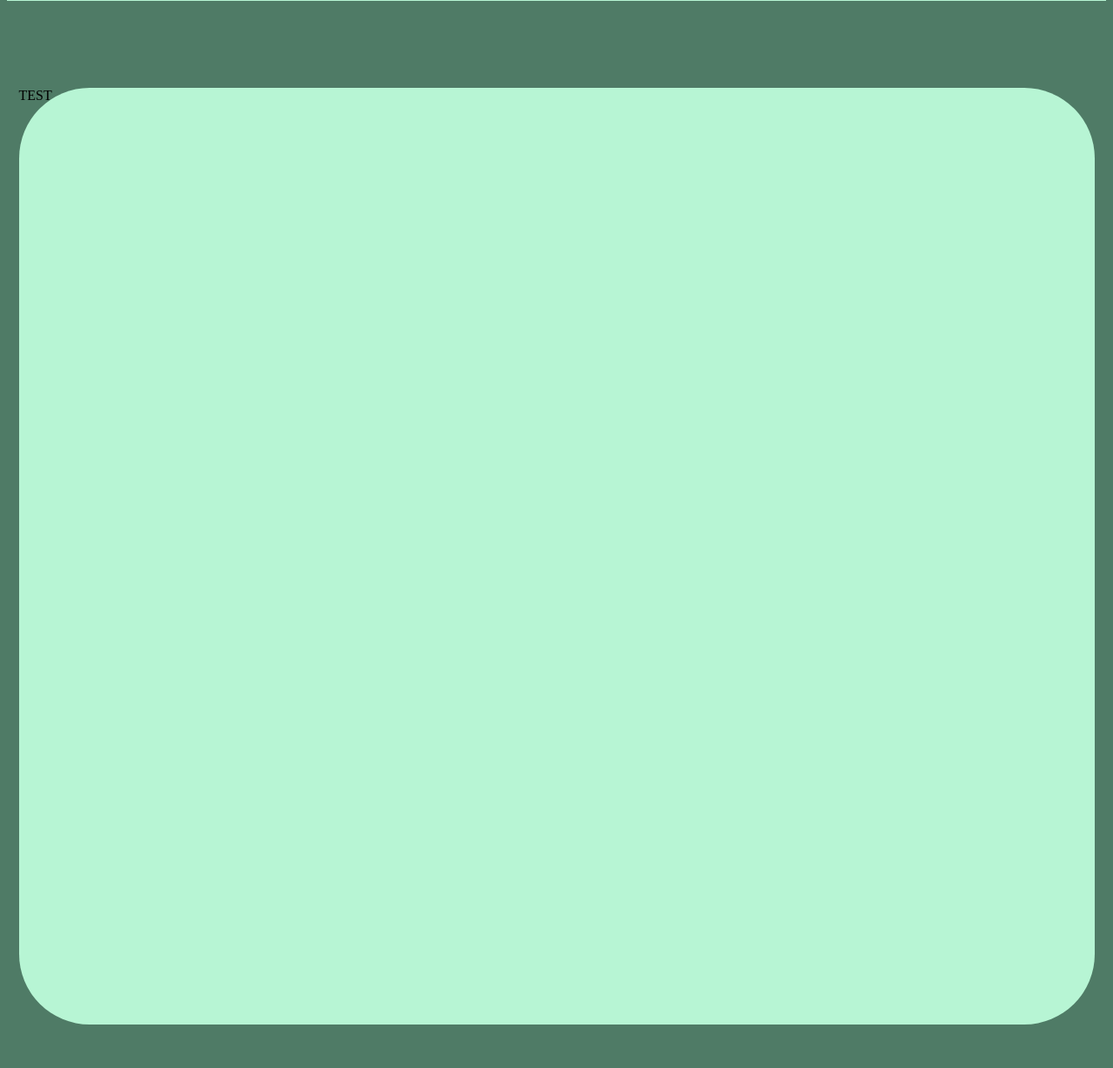
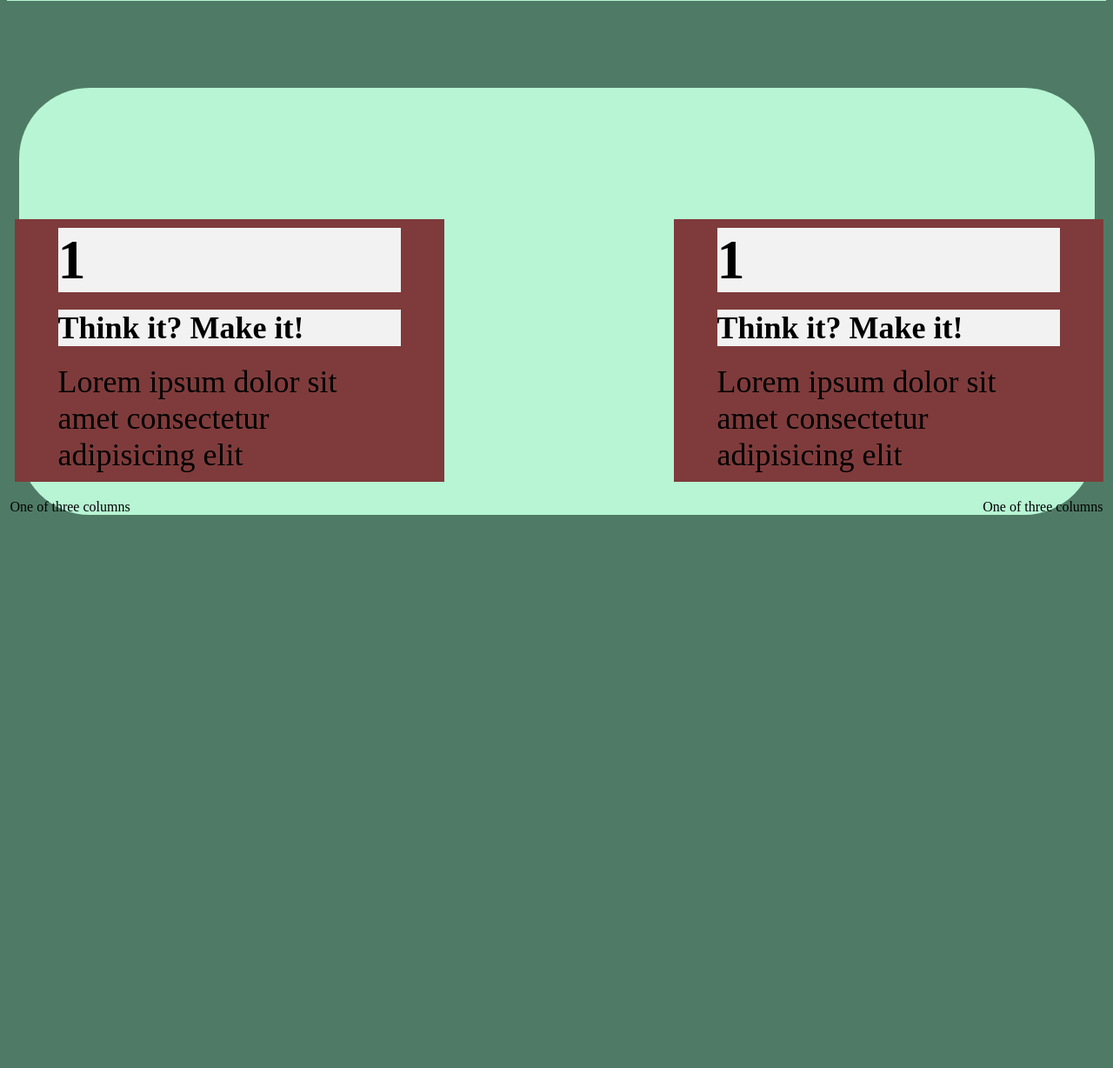
Before and after one commit to tarikuzuma/lab2, a PHP site: page /home.html in a window 1280 px wide. Shown: the part 2412-3640 px from the top of the page at 87% size. After the commit the page ends 3004 px from the top, so only its background shows below. Run offline with PHP 8.4, Linux system fonts and the light colour scheme; some libraries are stand-ins or nearby versions.

Commit message:
Updated CSS of Table

```diff
--- a/portfolio/home.html
+++ b/portfolio/home.html
@@ -113,8 +113,47 @@
 
     <section style = "margin-top: 100px; margin-bottom: 50px;">
       <div class = "table_info">
-        TEST
-      </div>
+          <!-- For the first Row -->
+          <div class="row">
+
+            <!-- PUT EACH COLUMN IN A DIV CALLED CONTAINER OF A CONTAINER FOR MARGIN AND RIGHT PADDING-->
+            <div class = "main_col">
+              <div class="col_number">
+                1
+              </div>
+              <div class ="col_title">
+                  Think it? Make it!
+              </div>
+              <div class = "col_description">
+                Lorem ipsum dolor sit amet consectetur adipisicing elit
+              </div>
+            </div>
+
+            <div class = "main_col">
+              <div class="col_number">
+                1
+              </div>
+              <div class ="col_title">
+                  Think it? Make it!
+              </div>
+              <div class = "col_description">
+                Lorem ipsum dolor sit amet consectetur adipisicing elit
+              </div>
+            </div>
+
+          </div>
+
+          <!-- For the Second Row -->
+          <div class="row">
+            <div class="col">
+              One of three columns
+            </div>
+            <div class="col">
+              One of three columns
+            </div>
+          </div>
+
+
     </section>
 
 </body>
--- a/portfolio/style.css
+++ b/portfolio/style.css
@@ -340,10 +340,15 @@ section {
 
 /*Table Info Div class*/
 .table_info {
-    width: 1237px;
-    height: 1077px;
+    width: 100%; /* Set initial width to fill the container */
+    max-width: 1237px; /* Set maximum width */
+    height: auto; /* Allow height to adjust according to content */
     background: #b7f5d4;
     border-radius: 81px;
+    /* Additional styling */
+
+    /* Add margin or padding as needed */
+    /* margin: 0 auto; */
 }
 
 .row {
@@ -353,13 +358,48 @@ section {
   margin: 0 -10px; /* Negative margin to counteract padding */
 }
 
-.column {
-  flex: 0 0 48%; /* Two columns taking up 48% width each */
-  padding: 10px; /* Add padding to each column */
-  box-sizing: border-box; /* Include padding in the width */
-  background-color: #f2f2f2; /* Background color for demonstration */
-  margin-bottom: 20px; /* Add margin between rows */
+
+.main_col {
+
+    padding: 10px 50px 10px 50px; /* Add padding to each column */
+    box-sizing: border-box; /* Include padding in the width */
+    background-color: #7f3b3b; /* Background color for demonstration */
+    margin-bottom: 20px; /* Add margin between rows */
+    display: grid;
+    margin-top: 12%;
+    margin-left: 5px;
 }
+
+.main_col .col_number {
+    width: 394px;
+
+    box-sizing: border-box; /* Include padding in the width */
+    background-color: #f2f2f2; /* Background color for demonstration */
+    margin-bottom: 20px; /* Add margin between rows */
+    font-size:64px;
+    font-weight:700;
+}
+
+
+
+.main_col .col_title {
+    width: 394px;
+
+    box-sizing: border-box; /* Include padding in the width */
+    background-color: #f2f2f2; /* Background color for demonstration */
+    margin-bottom: 20px; /* Add margin between rows */
+    font-size:36px;
+    font-weight:700;
+}
+
+
+.main_col .col_description {
+    width: 394px;
+    font-size:36px;
+    font-weight:400;
+}
+
+
 
 @media (max-width: 767px) {
   /* On smaller screens, make columns take up 100% width */
@@ -379,3 +419,13 @@ section {
         margin: 10px 0; /* Add vertical spacing between tags */
     }
 }
+
+/* Media query for smaller screens */
+@media (max-width: 768px) {
+    .table_info {
+        /* Adjust width and other properties for smaller screens */
+        max-width: 100%; /* Set to 100% to allow full responsiveness */
+        border-radius: 30px; /* Modify border-radius for smaller screens if needed */
+        /* Any other modifications needed for smaller screens */
+    }
+}
```
